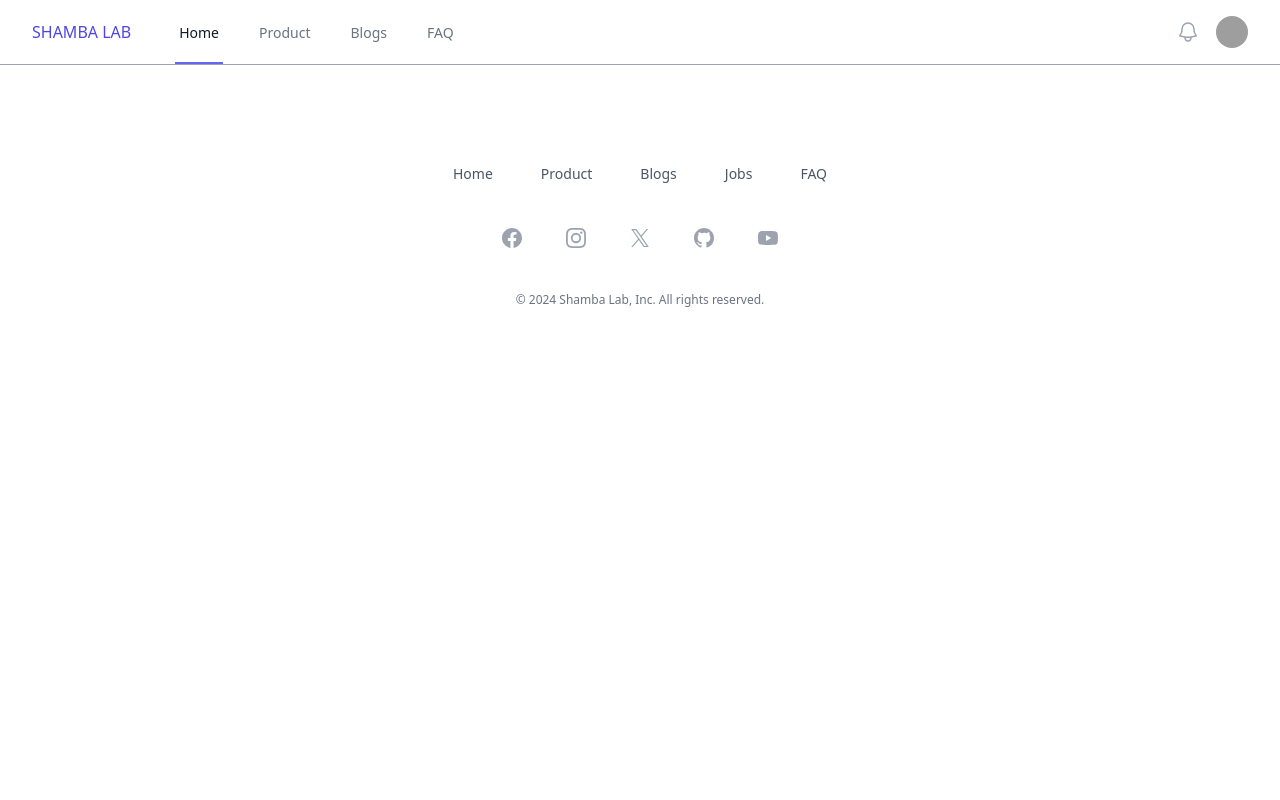
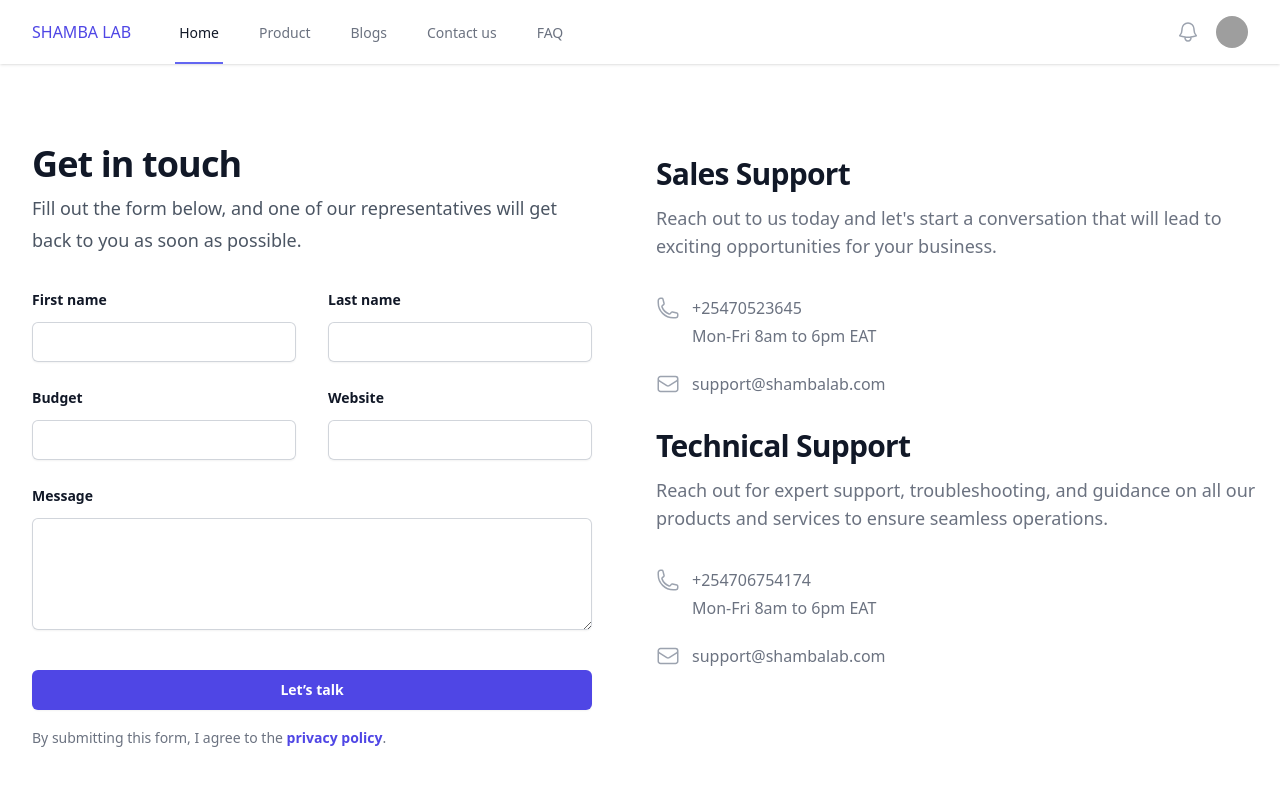
Before and after one commit to lennyjuma/shamba-ui, a Vue app: page /contact in a window 1280 px wide. Shown: the top 800 px of the page. Built offline with nearby package versions, Linux system fonts and the light colour scheme; grey boxes are pictures that could not be loaded.

Commit message:
added the contact us page

```diff
--- a/src/components/landing_page/Hero.vue
+++ b/src/components/landing_page/Hero.vue
@@ -3,11 +3,11 @@
     <img src="https://images.unsplash.com/photo-1464226184884-fa280b87c399?q=80&w=2070&auto=format&fit=crop&ixlib=rb-4.0.3&ixid=M3wxMjA3fDB8MHxwaG90by1wYWdlfHx8fGVufDB8fHx8fA%3D%3D" alt=""
          class="absolute inset-0 -z-10 h-full w-full object-cover object-cover" />
     <div class="mx-auto max-w-7xl px-6 py-32 text-left sm:py-52 lg:px-8">
-      <p class="text-base font-semibold leading-8 text-white">Farm</p>
-      <h1 class="mt-4 text-3xl font-bold tracking-tight text-white sm:text-5xl">Content to be decide</h1>
-      <p class="mt-4 text-base text-white sm:mt-6">Content inakuja later.</p>
+      <p class="text-base font-semibold leading-8 capitalize text-white">farm</p>
+      <h1 class="mt-4 text-3xl font-bold tracking-tight uppercase text-white sm:text-5xl">Shamba Lab</h1>
+      <p class="mt-4 text-semibold text-white sm:mt-6">Understand your farm better.</p>
       <div class="mt-10 flex justify-start">
-        <a href="#" class="text-sm font-semibold leading-7 text-white"><span aria-hidden="true">&larr;</span> Get yours soon</a>
+        <a href="#" class="text-sm text-white leading-7"><span aria-hidden="true">&larr;</span> Get yours soon</a>
       </div>
     </div>
   </main>
--- a/src/components/navigation/Nav_bar.vue
+++ b/src/components/navigation/Nav_bar.vue
@@ -11,6 +11,7 @@
             <router-link to="/" class="inline-flex items-center border-b-2 border-indigo-500 px-1 pt-1 text-sm font-medium text-gray-900">Home</router-link>
             <router-link to="/product" class="inline-flex items-center border-b-2 border-transparent px-1 pt-1 text-sm font-medium text-gray-500 hover:border-gray-300 hover:text-gray-700">Product</router-link>
             <router-link to="/blogs" class="inline-flex items-center border-b-2 border-transparent px-1 pt-1 text-sm font-medium text-gray-500 hover:border-gray-300 hover:text-gray-700">Blogs</router-link>
+            <router-link to="/contact" class="inline-flex items-center border-b-2 border-transparent px-1 pt-1 text-sm font-medium text-gray-500 hover:border-gray-300 hover:text-gray-700">Contact us</router-link>
             <router-link to="/faq" class="inline-flex items-center border-b-2 border-transparent px-1 pt-1 text-sm font-medium text-gray-500 hover:border-gray-300 hover:text-gray-700">FAQ</router-link>
           </div>
         </div>
@@ -63,6 +64,7 @@
         <router-link as="router-link" to="/" class="block border-l-4 border-indigo-500 bg-indigo-50 py-2 pl-3 pr-4 text-base font-medium text-indigo-700">Home</router-link>
         <router-link as="router-link" to="/product" class="block border-l-4 border-transparent py-2 pl-3 pr-4 text-base font-medium text-gray-500 hover:border-gray-300 hover:bg-gray-50 hover:text-gray-700">Product</router-link>
         <router-link as="router-link" to="/blogs" class="block border-l-4 border-transparent py-2 pl-3 pr-4 text-base font-medium text-gray-500 hover:border-gray-300 hover:bg-gray-50 hover:text-gray-700">Blogs</router-link>
+        <router-link as="router-link" to="/contact" class="block border-l-4 border-transparent py-2 pl-3 pr-4 text-base font-medium text-gray-500 hover:border-gray-300 hover:bg-gray-50 hover:text-gray-700">Contact</router-link>
         <router-link as="router-link" to="/faq" class="block border-l-4 border-transparent py-2 pl-3 pr-4 text-base font-medium text-gray-500 hover:border-gray-300 hover:bg-gray-50 hover:text-gray-700">FAQ</router-link>
       </div>
       <div class="border-t border-gray-200 pb-3 pt-4">
--- a/src/router/index.ts
+++ b/src/router/index.ts
@@ -23,6 +23,11 @@ const router = createRouter({
       path: '/faq',
       name: 'faq',
       component: () => import('../views/FAQ/index.vue')
+    },
+    {
+      path: '/contact',
+      name: 'contact',
+      component: () => import('../views/contact/index.vue')
     }
   ]
 })
--- /dev/null
+++ b/src/views/contact/contact_us.vue
@@ -0,0 +1,48 @@
+<template>
+  <div class="relative isolate bg-white px-6 py-6 sm:py-12 lg:px-8">
+    <div class="mx-auto max-w-xl lg:max-w-5xl">
+      <h2 class="text-4xl font-bold tracking-tight text-gray-900">Get in touch</h2>
+      <p class="mt-2 text-lg leading-8 text-gray-600">Fill out the form below, and one of our representatives will get back to you as soon as possible.</p>
+      <div class="mt-8 flex flex-col gap-16 sm:gap-y-20 lg:flex-row">
+        <form action="#" method="POST" class="lg:flex-auto">
+          <div class="grid grid-cols-1 gap-x-8 gap-y-6 sm:grid-cols-2">
+            <div>
+              <label for="first-name" class="block text-sm font-semibold leading-6 text-gray-900">First name</label>
+              <div class="mt-2.5">
+                <input type="text" name="first-name" id="first-name" autocomplete="given-name" class="block w-full rounded-md border-0 px-3.5 py-2 text-gray-900 shadow-sm ring-1 ring-inset ring-gray-300 placeholder:text-gray-400 focus:ring-2 focus:ring-inset focus:ring-indigo-600 sm:text-sm sm:leading-6" />
+              </div>
+            </div>
+            <div>
+              <label for="last-name" class="block text-sm font-semibold leading-6 text-gray-900">Last name</label>
+              <div class="mt-2.5">
+                <input type="text" name="last-name" id="last-name" autocomplete="family-name" class="block w-full rounded-md border-0 px-3.5 py-2 text-gray-900 shadow-sm ring-1 ring-inset ring-gray-300 placeholder:text-gray-400 focus:ring-2 focus:ring-inset focus:ring-indigo-600 sm:text-sm sm:leading-6" />
+              </div>
+            </div>
+            <div>
+              <label for="budget" class="block text-sm font-semibold leading-6 text-gray-900">Budget</label>
+              <div class="mt-2.5">
+                <input id="budget" name="budget" type="text" class="block w-full rounded-md border-0 px-3.5 py-2 text-gray-900 shadow-sm ring-1 ring-inset ring-gray-300 placeholder:text-gray-400 focus:ring-2 focus:ring-inset focus:ring-indigo-600 sm:text-sm sm:leading-6" />
+              </div>
+            </div>
+            <div>
+              <label for="website" class="block text-sm font-semibold leading-6 text-gray-900">Website</label>
+              <div class="mt-2.5">
+                <input type="url" name="website" id="website" class="block w-full rounded-md border-0 px-3.5 py-2 text-gray-900 shadow-sm ring-1 ring-inset ring-gray-300 placeholder:text-gray-400 focus:ring-2 focus:ring-inset focus:ring-indigo-600 sm:text-sm sm:leading-6" />
+              </div>
+            </div>
+            <div class="sm:col-span-2">
+              <label for="message" class="block text-sm font-semibold leading-6 text-gray-900">Message</label>
+              <div class="mt-2.5">
+                <textarea id="message" name="message" rows="4" class="block w-full rounded-md border-0 px-3.5 py-2 text-gray-900 shadow-sm ring-1 ring-inset ring-gray-300 placeholder:text-gray-400 focus:ring-2 focus:ring-inset focus:ring-indigo-600 sm:text-sm sm:leading-6" />
+              </div>
+            </div>
+          </div>
+          <div class="mt-10">
+            <button type="submit" class="block w-full rounded-md bg-indigo-600 px-3.5 py-2.5 text-center text-sm font-semibold text-white shadow-sm hover:bg-indigo-500 focus-visible:outline focus-visible:outline-2 focus-visible:outline-offset-2 focus-visible:outline-indigo-600">Let’s talk</button>
+          </div>
+          <p class="mt-4 text-sm leading-6 text-gray-500">By submitting this form, I agree to the <a href="#" class="font-semibold text-indigo-600">privacy&nbsp;policy</a>.</p>
+        </form>
+      </div>
+    </div>
+  </div>
+</template>
--- /dev/null
+++ b/src/views/contact/index.vue
@@ -0,0 +1,13 @@
+<script setup lang="ts">
+
+import Contact_us from '@/views/contact/contact_us.vue'
+import Support from '@/views/contact/support.vue'
+</script>
+
+<template>
+  <div class="py-8 max-w-7xl md:grid md:max-w-7xl mx-auto md:grid-cols-2 md:gap-8">
+    <Contact_us/>
+    <support/>
+  </div>
+
+</template>
--- /dev/null
+++ b/src/views/contact/support.vue
@@ -0,0 +1,62 @@
+<template>
+  <div class="bg-white">
+    <div class="mx-auto mt-2 lg:mt-5 max-w-7xl py-10">
+      <div class="mx-auto max-w-lg md:grid md:max-w-none md:grid-rows-2 md:gap-8">
+        <div>
+          <h2 class="text-2xl font-bold text-gray-900 sm:text-3xl sm:tracking-tight">Sales Support</h2>
+          <div class="mt-3">
+            <p class="text-lg text-gray-500">Reach out to us today and let's start a conversation that will lead to exciting opportunities for your business.</p>
+          </div>
+          <div class="mt-9">
+            <div class="flex">
+              <div class="flex-shrink-0">
+                <PhoneIcon class="h-6 w-6 text-gray-400" aria-hidden="true" />
+              </div>
+              <div class="ml-3 text-base text-gray-500">
+                <p>+25470523645</p>
+                <p class="mt-1">Mon-Fri 8am to 6pm EAT</p>
+              </div>
+            </div>
+            <div class="mt-6 flex">
+              <div class="flex-shrink-0">
+                <EnvelopeIcon class="h-6 w-6 text-gray-400" aria-hidden="true" />
+              </div>
+              <div class="ml-3 text-base text-gray-500">
+                <p>support@shambalab.com</p>
+              </div>
+            </div>
+          </div>
+        </div>
+        <div class="mt-12 sm:mt-16 md:mt-0">
+          <h2 class="text-2xl font-bold text-gray-900 sm:text-3xl sm:tracking-tight">Technical Support</h2>
+          <div class="mt-3">
+            <p class="text-lg text-gray-500">Reach out for expert support, troubleshooting, and guidance on all our products and services to ensure seamless operations.</p>
+          </div>
+          <div class="mt-9">
+            <div class="flex">
+              <div class="flex-shrink-0">
+                <PhoneIcon class="h-6 w-6 text-gray-400" aria-hidden="true" />
+              </div>
+              <div class="ml-3 text-base text-gray-500">
+                <p>+254706754174</p>
+                <p class="mt-1">Mon-Fri 8am to 6pm EAT</p>
+              </div>
+            </div>
+            <div class="mt-6 flex">
+              <div class="flex-shrink-0">
+                <EnvelopeIcon class="h-6 w-6 text-gray-400" aria-hidden="true" />
+              </div>
+              <div class="ml-3 text-base text-gray-500">
+                <p>support@shambalab.com</p>
+              </div>
+            </div>
+          </div>
+        </div>
+      </div>
+    </div>
+  </div>
+</template>
+
+<script setup>
+import { EnvelopeIcon, PhoneIcon } from '@heroicons/vue/24/outline'
+</script>
```
Also changed, not shown: src/components/landing_page/Incentives.vue (+8 -16 lines).
